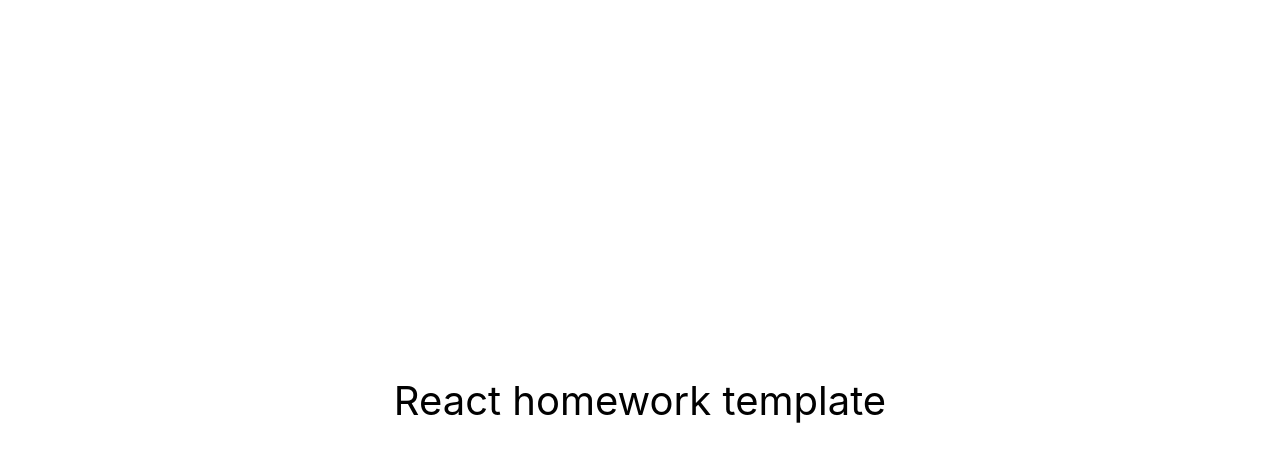
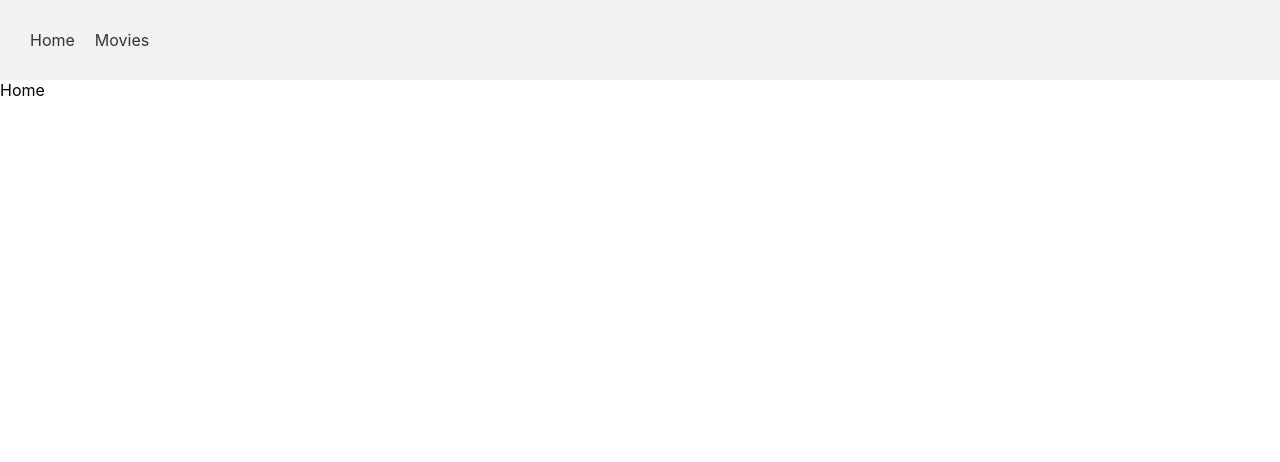
Before and after one commit to DJlabuh/goit-react-hw-05-movies, a React (Create React App) app: page / in a window 1280 px wide. Shown: the top 462 px of the page. Built offline with nearby package versions, Linux system fonts and the light colour scheme.

Commit message:
add <Header />

```diff
--- a/package.json
+++ b/package.json
@@ -9,7 +9,9 @@
     "@testing-library/user-event": "^13.5.0",
     "react": "^18.1.0",
     "react-dom": "^18.1.0",
+    "react-router-dom": "^6.12.1",
     "react-scripts": "5.0.1",
+    "styled-components": "^5.3.10",
     "web-vitals": "^2.1.3"
   },
   "scripts": {
--- a/src/components/App.jsx
+++ b/src/components/App.jsx
@@ -1,16 +1,19 @@
-export const App = () => {
+import React from 'react';
+import { Route, Routes } from 'react-router-dom';
+
+import Home from 'components/pages/Home';
+import Movies from 'components/pages/Movies';
+import Layout from './Layout/Layout';
+
+const App = () => {
   return (
-    <div
-      style={{
-        height: '100vh',
-        display: 'flex',
-        justifyContent: 'center',
-        alignItems: 'center',
-        fontSize: 40,
-        color: '#010101'
-      }}
-    >
-      React homework template
-    </div>
+    <Routes>
+      <Route path="/" element={<Layout />}>
+        <Route index element={<Home />} />
+        <Route path="movies" element={<Movies />} />
+      </Route>
+    </Routes>
   );
 };
+
+export default App;
--- /dev/null
+++ b/src/components/Header/Header.jsx
@@ -0,0 +1,26 @@
+import React from 'react';
+import {
+  HeaderContainer,
+  List,
+  ListItem,
+  StyledNavLink,
+} from './Header.styled';
+
+const HeaderPage = () => {
+  return (
+    <HeaderContainer>
+      <nav>
+        <List>
+          <ListItem>
+            <StyledNavLink to="/">Home</StyledNavLink>
+          </ListItem>
+          <ListItem>
+            <StyledNavLink to="/movies">Movies</StyledNavLink>
+          </ListItem>
+        </List>
+      </nav>
+    </HeaderContainer>
+  );
+};
+
+export default HeaderPage;
--- /dev/null
+++ b/src/components/Header/Header.styled.jsx
@@ -0,0 +1,28 @@
+import styled from 'styled-components';
+import { NavLink } from 'react-router-dom';
+
+export const HeaderContainer = styled.header`
+  background-color: #f2f2f2;
+  padding: 20px;
+`;
+
+export const List = styled.ul`
+  list-style-type: none;
+  margin: 0;
+  padding: 0;
+`;
+
+export const ListItem = styled.li`
+  display: inline;
+`;
+
+export const StyledNavLink = styled(NavLink)`
+  display: inline-block;
+  padding: 10px;
+  text-decoration: none;
+  color: #333;
+
+  &:hover {
+    background-color: #ccc;
+  }
+`;
--- /dev/null
+++ b/src/components/Header/index.js
@@ -0,0 +1 @@
+export * from './Header';
--- /dev/null
+++ b/src/components/Layout/Layout.jsx
@@ -0,0 +1,14 @@
+import React from 'react';
+import { Outlet } from 'react-router-dom';
+import Header from '../Header/Header';
+
+const Layout = () => {
+  return (
+    <>
+      <Header />
+      <Outlet />
+    </>
+  );
+};
+
+export default Layout;
--- /dev/null
+++ b/src/components/Layout/index.js
@@ -0,0 +1 @@
+export * from './Layout';
--- /dev/null
+++ b/src/components/pages/Home.jsx
@@ -0,0 +1,11 @@
+import React from 'react';
+
+const Home = () => {
+  return (
+    <>
+      <div>Home</div>
+    </>
+  );
+};
+
+export default Home;
--- /dev/null
+++ b/src/components/pages/Movies.jsx
@@ -0,0 +1,7 @@
+import React from 'react';
+
+const Movies = () => {
+  return <div>Movies</div>;
+};
+
+export default Movies;
--- a/src/index.js
+++ b/src/index.js
@@ -1,10 +1,13 @@
 import React from 'react';
 import ReactDOM from 'react-dom/client';
-import { App } from 'components/App';
+import App from 'components/App';
+import { BrowserRouter } from 'react-router-dom';
 import './index.css';
 
 ReactDOM.createRoot(document.getElementById('root')).render(
   <React.StrictMode>
-    <App />
+    <BrowserRouter>
+      <App />
+    </BrowserRouter>
   </React.StrictMode>
 );
```
Also changed, not shown: 1 other file (tests, documents, lock files or other folders).
